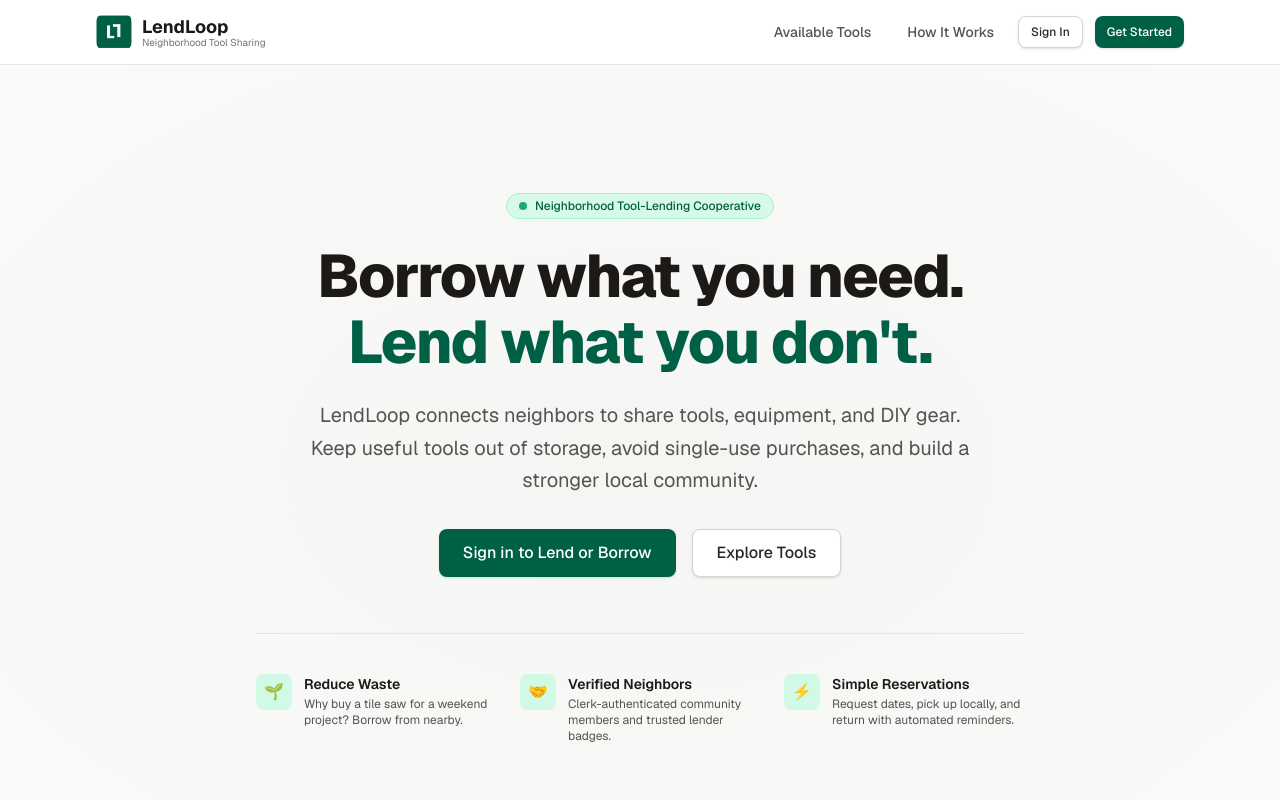
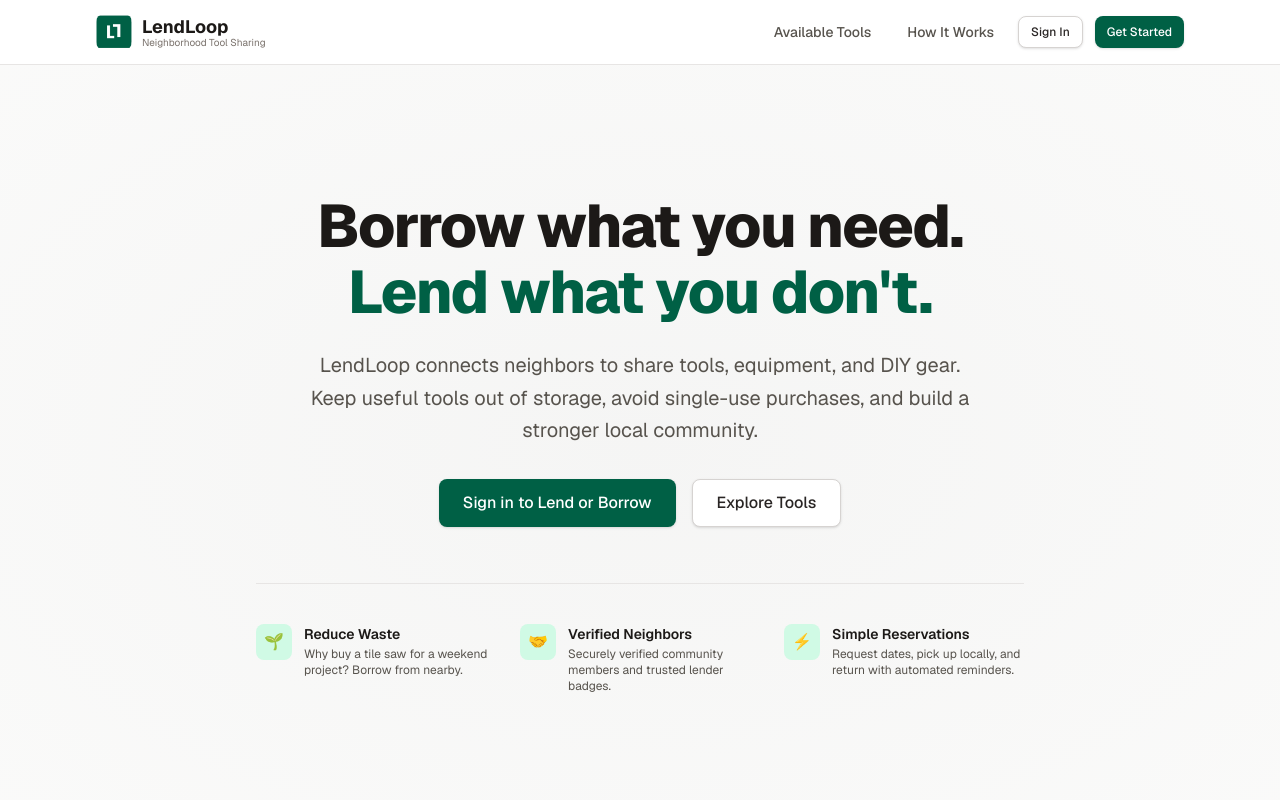
Before and after one commit to Raekwon-OG/LendLoop, a Next.js app: page / in a window 1280 px wide. Shown: the top 800 px of the page. Built offline with nearby package versions, Linux system fonts and the light colour scheme; no server answers.

Commit message:
fix(landing): update hero and feature copy and guard Convex URL parsing

```diff
--- a/src/app/page.tsx
+++ b/src/app/page.tsx
@@ -17,12 +17,6 @@ export default async function Home() {
       <main className="flex-1">
         <section className="relative overflow-hidden bg-radial from-stone-100 to-stone-50 py-20 sm:py-28 lg:py-32">
           <div className="mx-auto max-w-5xl px-4 text-center sm:px-6 lg:px-8">
-            {/* Tag / Pill */}
-            <div className="mb-6 inline-flex items-center gap-2 rounded-full border border-emerald-200 bg-emerald-100/80 px-3 py-1 text-xs font-medium text-emerald-800">
-              <span className="flex h-2 w-2 animate-pulse rounded-full bg-emerald-600" />
-              Neighborhood Tool-Lending Cooperative
-            </div>
-
             {/* Tagline Heading */}
             <h1 className="mx-auto max-w-3xl text-4xl leading-[1.1] font-extrabold tracking-tight text-stone-900 sm:text-6xl">
               Borrow what you need. <br className="hidden sm:inline" />
@@ -79,7 +73,7 @@ export default async function Home() {
                 <div>
                   <h2 className="text-sm font-semibold text-stone-900">Verified Neighbors</h2>
                   <p className="mt-0.5 text-xs text-stone-600">
-                    Clerk-authenticated community members and trusted lender badges.
+                    Securely verified community members and trusted lender badges.
                   </p>
                 </div>
               </div>
--- a/src/components/providers/ConvexClientProvider.tsx
+++ b/src/components/providers/ConvexClientProvider.tsx
@@ -5,12 +5,25 @@ import { ConvexReactClient } from "convex/react";
 import { ConvexProviderWithClerk } from "convex/react-clerk";
 import { useAuth } from "@clerk/nextjs";
 
-const convexUrl =
-  process.env.NEXT_PUBLIC_CONVEX_URL && process.env.NEXT_PUBLIC_CONVEX_URL.startsWith("http")
-    ? process.env.NEXT_PUBLIC_CONVEX_URL
-    : "https://placeholder-lendloop.convex.cloud";
+function resolveConvexUrl(): string {
+  const envUrl = process.env.NEXT_PUBLIC_CONVEX_URL?.trim();
 
-const convex = new ConvexReactClient(convexUrl);
+  // If a valid HTTP URL is provided and does not use an unparseable placeholder
+  if (
+    envUrl &&
+    envUrl.startsWith("http") &&
+    !envUrl.includes("example-placeholder") &&
+    !envUrl.includes("placeholder-lendloop")
+  ) {
+    return envUrl;
+  }
+
+  // Fallback to a valid Convex Cloud deployment format (<adjective>-<noun>-<digits>)
+  // to prevent internal parser fatal errors when environment keys are unpopulated
+  return "https://fictional-lendloop-123.convex.cloud";
+}
+
+const convex = new ConvexReactClient(resolveConvexUrl());
 
 interface ConvexClientProviderProps {
   children: ReactNode;
```
Also changed, not shown: 1 other file (tests, documents, lock files or other folders).
